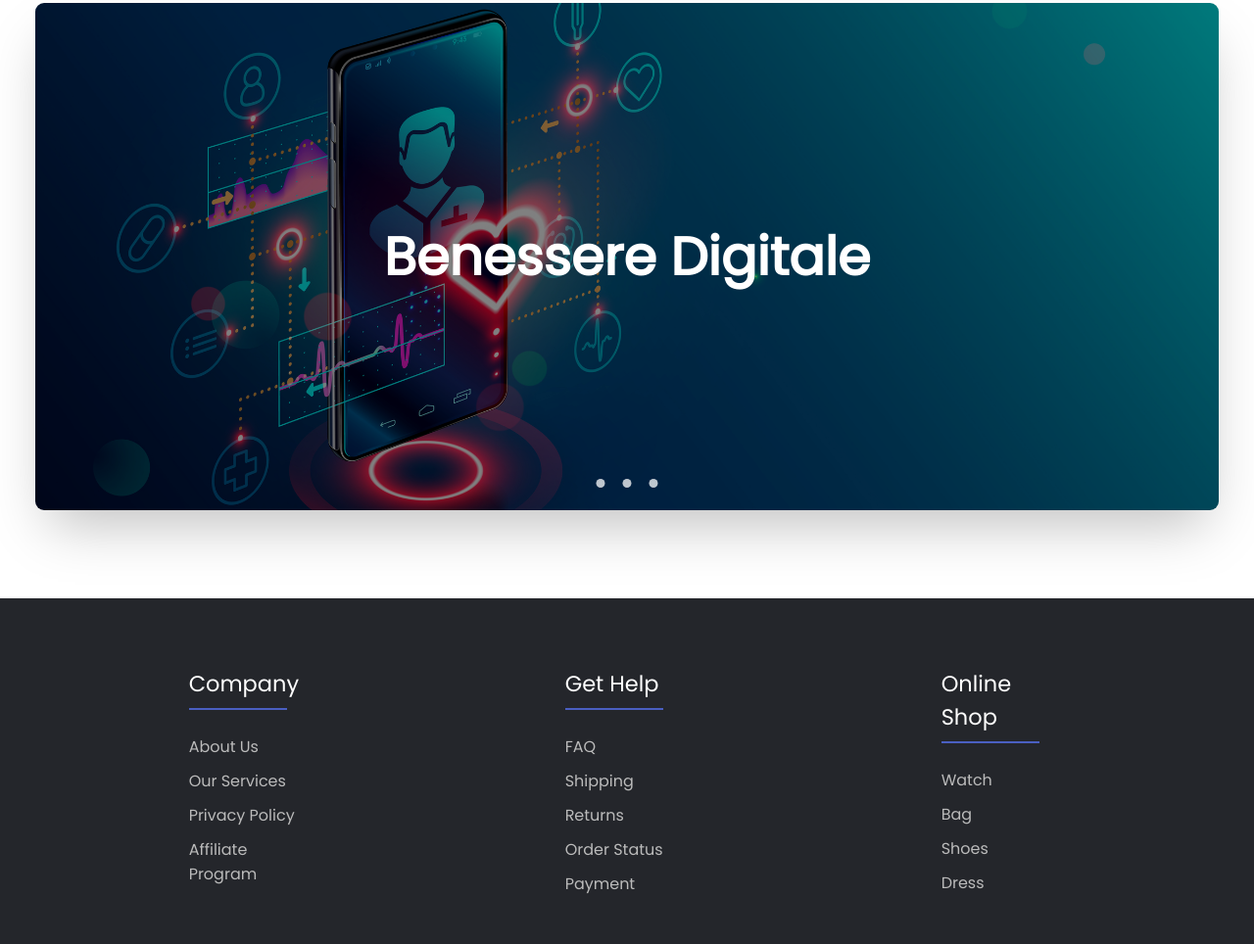
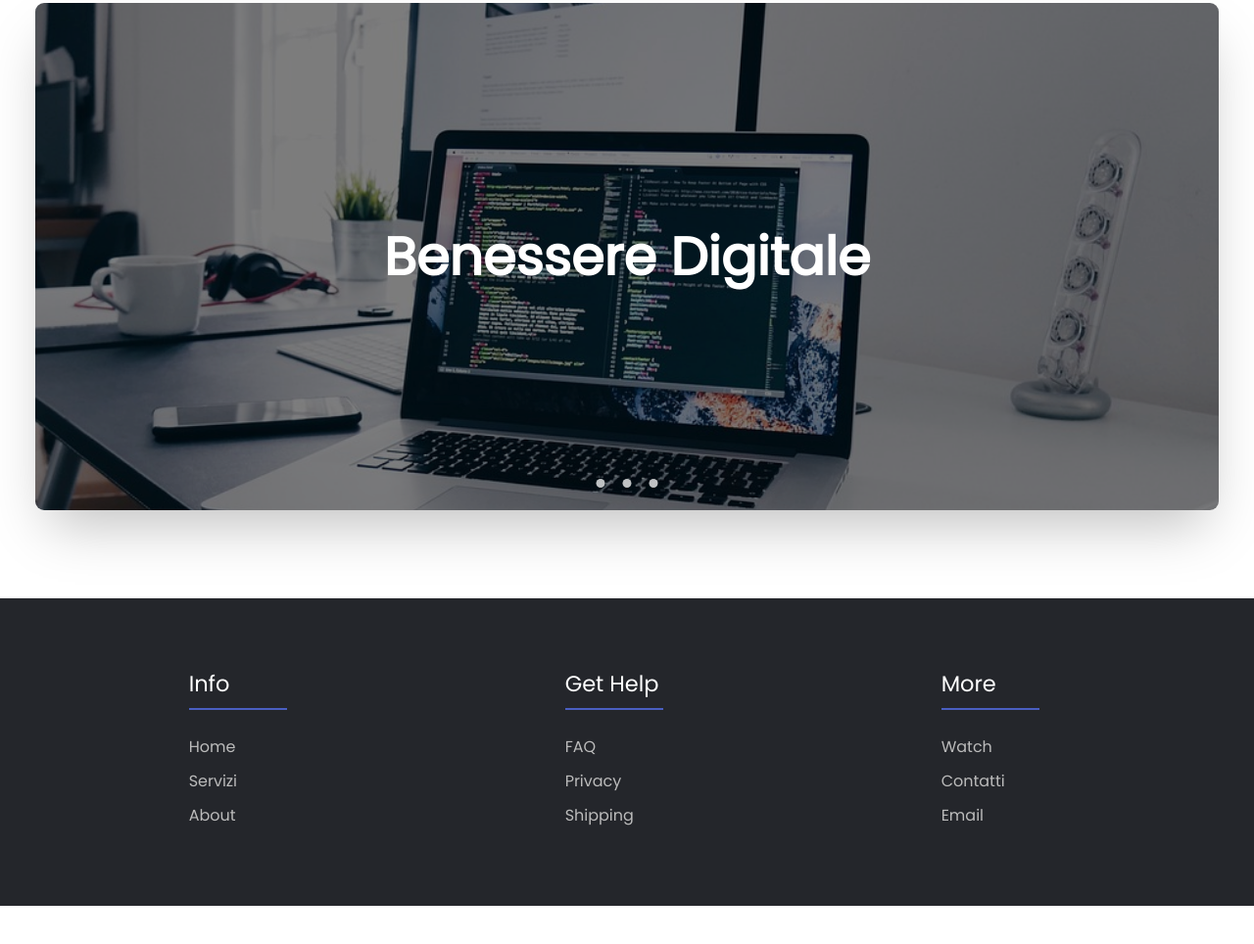
Before and after one commit to lucadragoni2006/benessere-digitale, a plain HTML site: page index.html in a window 1280 px wide. Shown: the part 848-1812 px from the top of the page at 98% size. After the commit the page ends 1773 px from the top, so only its background shows below. Drawn offline with nearby package versions, Linux system fonts and the light colour scheme.

Commit message:
final graphic edits

```diff
--- a/components/footer.html
+++ b/components/footer.html
@@ -2,39 +2,26 @@
     <div class="row">
         <div class="footer-col">
             <ul>
-                <li><h3>company</h3></li>
-                <li><a href="#">about us</a></li>
-                <li><a href="#">our services</a></li>
-                <li><a href="#">privacy policy</a></li>
-                <li><a href="#">affiliate program</a></li>
+                <li><h3>Info</h3></li>
+                <li><a href="#">Home</a></li>
+                <li><a href="#">Servizi</a></li>
+                <li><a href="#">About</a></li>
             </ul>
         </div>
         <div class="footer-col">
             <ul>
-                <li><h3>get help</h3></li>
+                <li><h3>Get Help</h3></li>
                 <li><a href="#">FAQ</a></li>
-                <li><a href="#">shipping</a></li>
-                <li><a href="#">returns</a></li>
-                <li><a href="#">order status</a></li>
-                <li><a href="#">payment</a></li>
+                <li><a href="#">Privacy</a></li>
+                <li><a href="#">Shipping</a></li>
             </ul>
         </div>
         <div class="footer-col">
             <ul>
-                <li><h3>online shop</h3></li>
-                <li><a href="#">watch</a></li>
-                <li><a href="#">bag</a></li>
-                <li><a href="#">shoes</a></li>
-                <li><a href="#">dress</a></li>
+                <li><h3>More</h3></li>
+                <li><a href="#">Watch</a></li>
+                <li><a href="#">Contatti</a></li>
+                <li><a href="#">Email</a></li>
             </ul>
         </div>
-        <!--<div class="footer-col">
-            <h4>follow us</h4>
-            <div class="social-links">
-                <a href="#"><i class="fab fa-facebook-f"></i></a>
-                <a href="#"><i class="fab fa-twitter"></i></a>
-                <a href="#"><i class="fab fa-instagram"></i></a>
-                <a href="#"><i class="fab fa-linkedin-in"></i></a>
-            </div>
-        </div> -->
     </div>
--- a/pages/welcome.html
+++ b/pages/welcome.html
@@ -7,9 +7,9 @@
     <div class="slider-wrapper">
         <div class="slider">
             <h2 class="text-overlay">Benessere Digitale</h2>
-            <img id="slide-1" src="images/digital-wellbeing.jpg" alt="3D rendering of an imaginary orange planet in space" />
-            <img id="slide-2" src="images/digital-wellbeing.jpg" alt="3D rendering of an imaginary green planet in space" />
-            <img id="slide-3" src="images/digital-wellbeing.jpg" alt="3D rendering of an imaginary blue planet in space" />
+            <img id="slide-1" src="images/computer.jpg" alt="3D rendering of an imaginary green planet in space" />
+            <img id="slide-2" src="images/phone.jpg" alt="3D rendering of an imaginary blue planet in space" />
+            <img id="slide-3" src="images/digital-wellbeing.jpg" alt="3D rendering of an imaginary orange planet in space" />
         </div>
         <div class="slider-nav">
             <span id="slide-1"></span>
```
Also changed, not shown: images/computer.jpg (added), images/phone.jpg (added).
